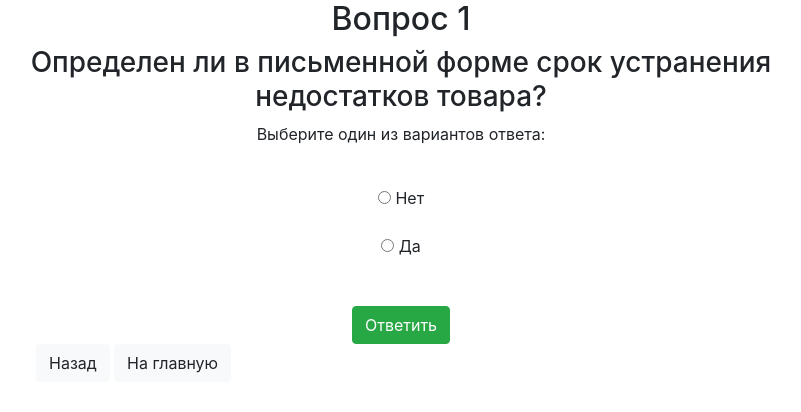
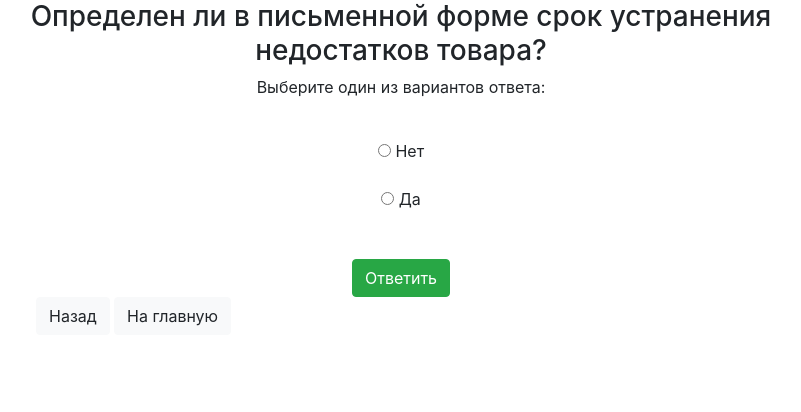
Before and after one commit to IvanMIU1c/consPlus, a Django app: page /repair/question/1/ in a window 1280 px wide. Shown: the top 412 px of the page, without its empty margins (239-1040 px from the left). Run offline with Django 4.2, Linux system fonts and the light colour scheme; data comes from the database, SQL or seed files in the repository.

Commit message:
delete id question from page

```diff
--- a/consultant_PLUS/cons_plus/templates/question.html
+++ b/consultant_PLUS/cons_plus/templates/question.html
@@ -19,7 +19,6 @@
             <div class="row">
                 <div class="col-lg-10 offset-lg-1">
                     <div class="question-blok text-center text-style">
-                        <h2>Вопрос {{ question.id }}</h2>
                         <h3>{{ question.question_wording }}</h3>
                     </div>
                     <p class="text-style text-center">Выберите один из вариантов ответа:</p>
```
